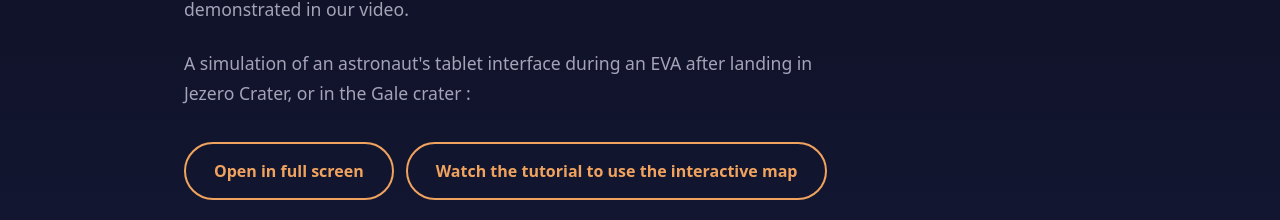
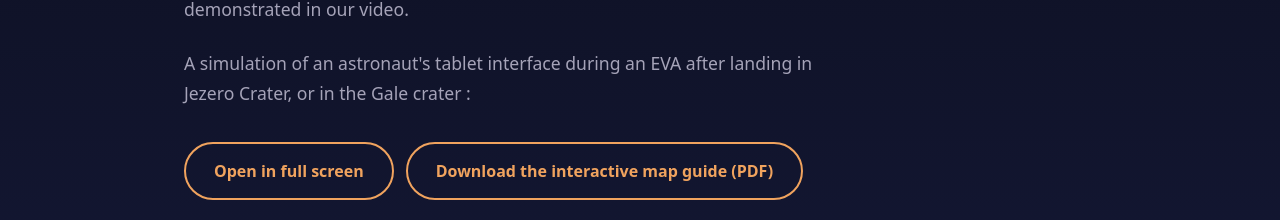
Before and after one commit to Fertous24/Nasa-Martian-Map-6-3, a React (Vite) app: page / in a window 1280 px wide. Shown: the part 2011-2231 px from the top of the page. Built offline with nearby package versions, Linux system fonts and the light colour scheme; a web font is replaced by a local one.

Commit message:
Update link to download interactive map guide

```diff
--- a/src/App.jsx
+++ b/src/App.jsx
@@ -85,12 +85,12 @@ export default function App() {
           </a>
 
           <a
-            href="https://exemple.com"
-            target="_blank"
+            href="/tuto.pdf"
+            download="tuto-carte-interactive.pdf"
             rel="noopener noreferrer"
             className="btn btn-outline"
           >
-            Watch the tutorial to use the interactive map
+            Download the interactive map guide (PDF)
           </a>
         </div>
 
```
